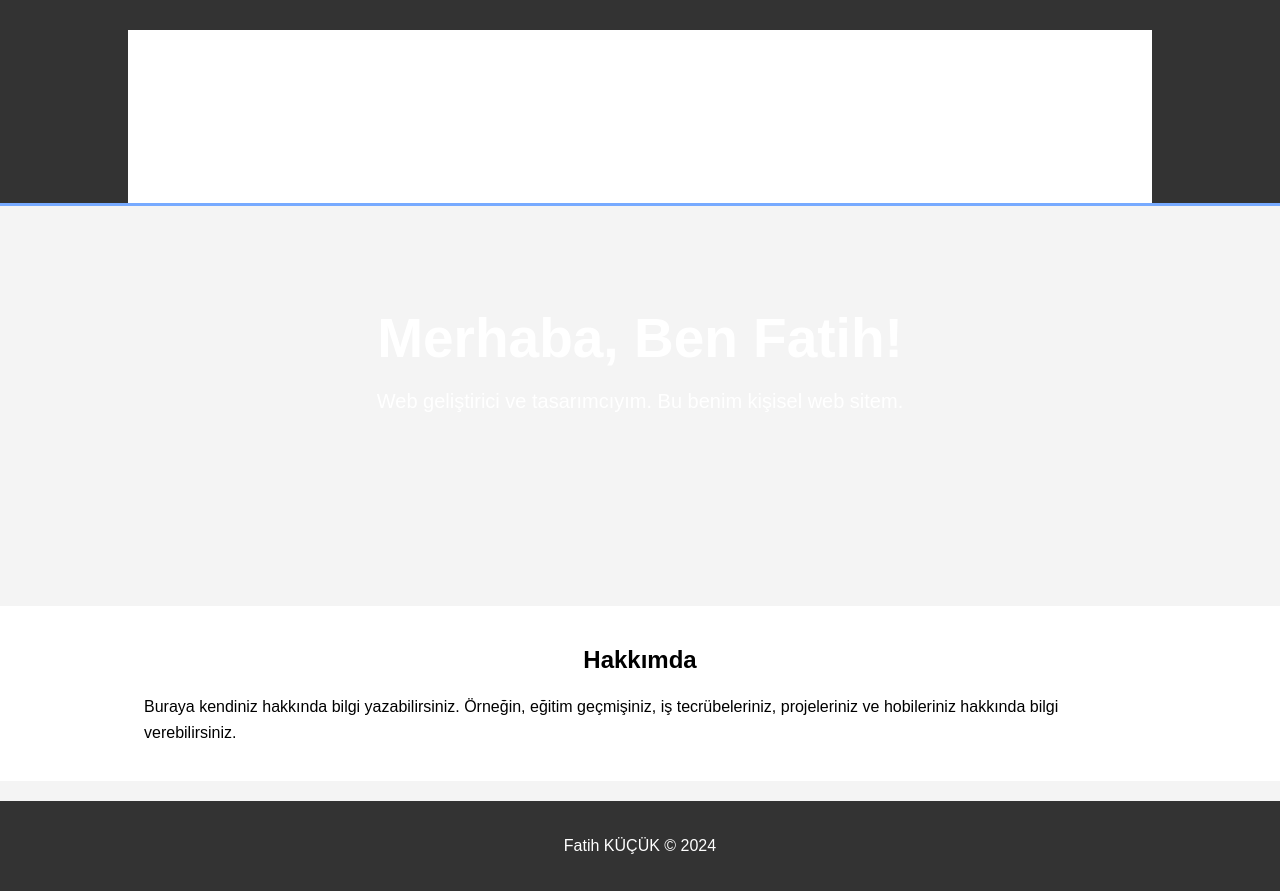
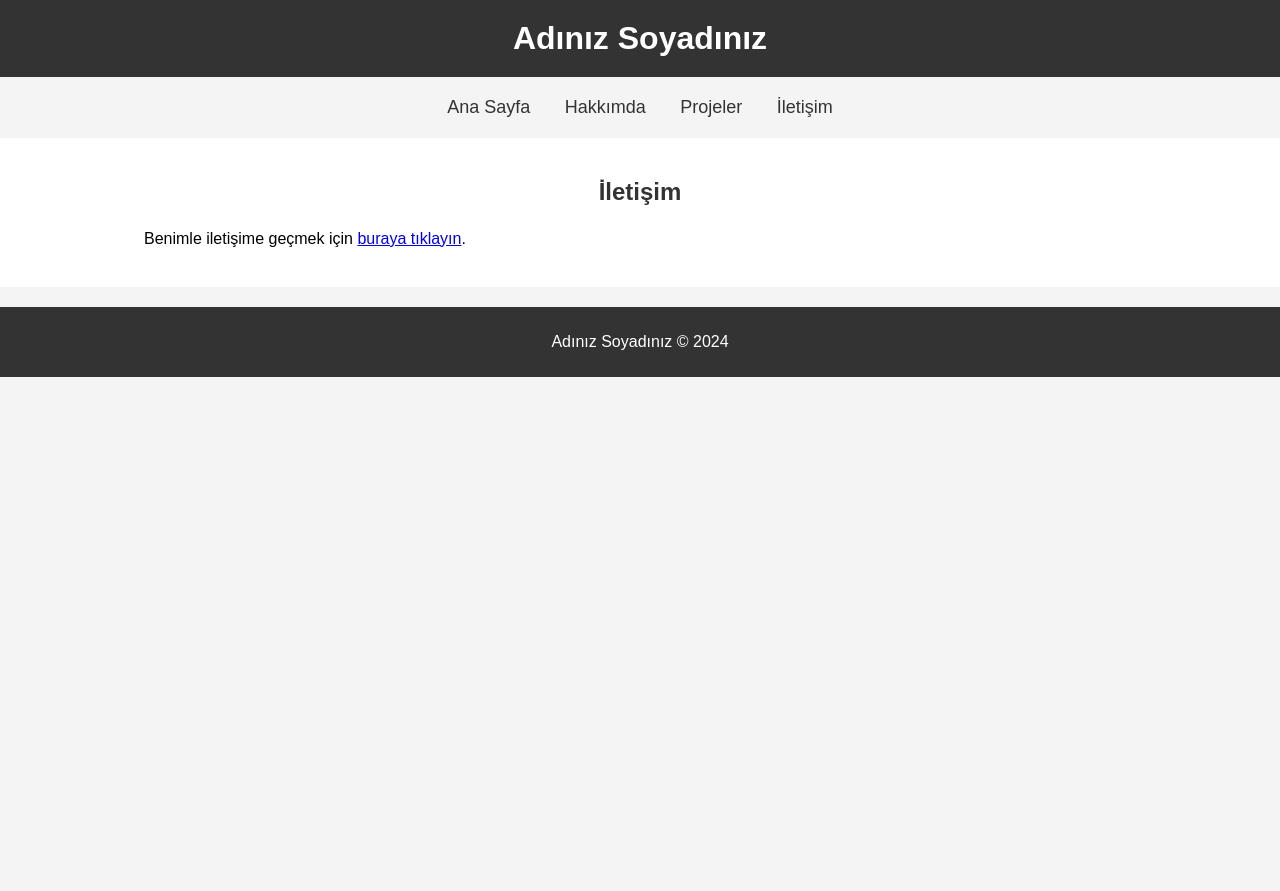
Before and after one commit to fatih149/fatih.github.io, a plain HTML site: page index.html in a window 1280 px wide. After the commit the page ends 800 px from the top, so only its background shows below. Drawn offline with Linux system fonts and the light colour scheme; placeholder pictures from the web are drawn by us.

Commit message:
Update index.html

```diff
--- a/index.html
+++ b/index.html
@@ -3,7 +3,7 @@
 <head>
     <meta charset="UTF-8">
     <meta name="viewport" content="width=device-width, initial-scale=1.0">
-    <title>Fatih</title>
+    <title>İletişim</title>
     <style>
         body {
             font-family: Arial, sans-serif;
@@ -19,48 +19,21 @@
         header {
             background: #333;
             color: #fff;
-            padding-top: 30px;
-            min-height: 70px;
-            border-bottom: #77aaff 3px solid;
+            padding: 20px 0;
+            text-align: center;
         }
-        header a {
-            color: #fff;
-            text-decoration: none;
-            text-transform: uppercase;
-            font-size: 16px;
-        }
-        header ul {
-            padding: 0;
-            list-style: none;
-        }
-        header li {
-            float: left;
-            display: inline;
-            padding: 0 20px 0 20px;
-        }
-        header #branding {
-            float: left;
-        }
-        header #branding h1 {
+        header h1 {
             margin: 0;
         }
-        header nav {
-            float: right;
-            margin-top: 10px;
+        nav {
+            text-align: center;
+            margin: 20px 0;
         }
-        .showcase {
-            min-height: 400px;
-            background: url('https://via.placeholder.com/1500x400') no-repeat 0 -400px;
-            text-align: center;
-            color: #fff;
-        }
-        .showcase h1 {
-            margin-top: 100px;
-            font-size: 55px;
-            margin-bottom: 10px;
-        }
-        .showcase p {
-            font-size: 20px;
+        nav a {
+            color: #333;
+            text-decoration: none;
+            margin: 0 15px;
+            font-size: 18px;
         }
         .content {
             padding: 20px;
@@ -68,6 +41,7 @@
         }
         .content h2 {
             text-align: center;
+            color: #333;
         }
         .content p {
             line-height: 1.6;
@@ -76,47 +50,29 @@
             background: #333;
             color: #fff;
             text-align: center;
-            padding: 20px;
+            padding: 10px 0;
             margin-top: 20px;
         }
     </style>
 </head>
 <body>
     <header>
-        <div class="container">
-            <div id="branding">
-                <h1>Fatih Küçük</h1>
-            </div>
-            <nav>
-                <ul>
-                    <li><a href="#">Ana Sayfa</a></li>
-                    <li><a href="#">Hakkımda</a></li>
-                    <li><a href="#">İletişim</a></li>
-                </ul>
-            </nav>
-             <section class="content">
+        <h1>Adınız Soyadınız</h1>
+    </header>
+    <nav>
+        <a href="#">Ana Sayfa</a>
+        <a href="#">Hakkımda</a>
+        <a href="#">Projeler</a>
+        <a href="#">İletişim</a>
+    </nav>
+    <section class="content">
         <div class="container">
             <h2>İletişim</h2>
-            <p>Benimle iletişime geçmek için <a href="mailto:fatihkucuk149@gmail.com">buraya tıklayın</a>.</p>
-        </div>
-    </header>
-
-    <section class="showcase">
-        <div class="container">
-            <h1>Merhaba, Ben Fatih!</h1>
-            <p>Web geliştirici ve tasarımcıyım. Bu benim kişisel web sitem.</p>
+            <p>Benimle iletişime geçmek için <a href="mailto:ornek@eposta.com">buraya tıklayın</a>.</p>
         </div>
     </section>
-
-    <section class="content">
-        <div class="container">
-            <h2>Hakkımda</h2>
-            <p>Buraya kendiniz hakkında bilgi yazabilirsiniz. Örneğin, eğitim geçmişiniz, iş tecrübeleriniz, projeleriniz ve hobileriniz hakkında bilgi verebilirsiniz.</p>
-        </div>
-    </section>
-
     <footer>
-        <p>Fatih KÜÇÜK © 2024</p>
+        <p>Adınız Soyadınız © 2024</p>
     </footer>
 </body>
 </html>
```
